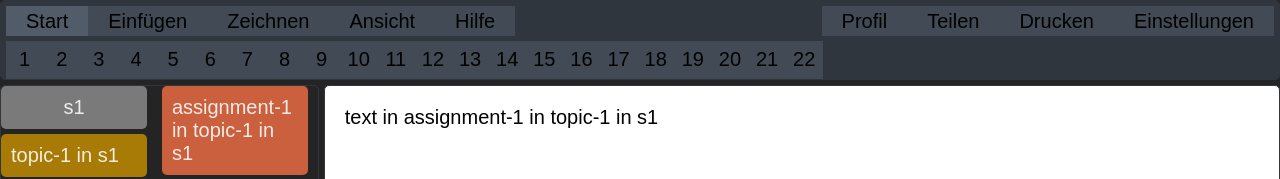
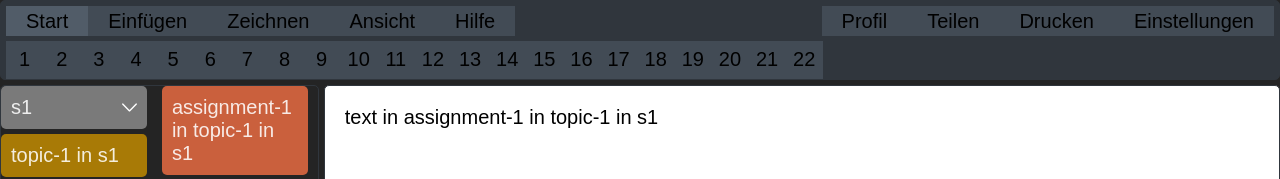
Before and after one commit to EllisArn/LA_245_1706_Prototyp, a React (Vite) app: page / in a window 1280 px wide. Shown: the top 179 px of the page. Built offline with nearby package versions, Linux system fonts and the light colour scheme.

Commit message:
svg für dropdown

```diff
--- a/src/App.css
+++ b/src/App.css
@@ -124,6 +124,10 @@ nav {
   gap: 5px;
 }
 
+#dropdownArrow {
+  height: 15px;
+}
+
 #assignments-container {
   display: flex;
   flex-direction: column;
@@ -139,9 +143,11 @@ nav {
 }
 
 #labelToToggle {
-  display: inline-block;
+  display: flex;
   width: calc(100% - 30px);
   text-align: center;
+  justify-content: space-between;
+  align-items: center;
   background-color: rgb(122, 122, 122);
   cursor: pointer;
   padding: 10px;
--- a/src/App.jsx
+++ b/src/App.jsx
@@ -1,5 +1,6 @@
 import React, { useEffect } from 'react'
 import './App.css'
+import DownArrow from './assets/down-arrow-svgrepo-com.svg'
 
 function App() {
   useEffect(() => {
@@ -12,7 +13,9 @@ function App() {
     let selectedHeaderButton = document.querySelector('.selectedHeaderButton')
     createEditButtons(selectedHeaderButton.id)
 
-    let selectedSubject = document.querySelector('#labelToToggle').innerHTML
+    let selectedSubject = document.querySelector(
+      '#labelToToggle-text'
+    ).innerHTML
 
     document.querySelector(
       '#textfield'
@@ -37,7 +40,7 @@ function App() {
         toggle.checked = true
       }
       toggleOptions()
-      document.querySelector('#labelToToggle').innerHTML =
+      document.querySelector('#labelToToggle-text').innerHTML =
         event.target.innerHTML
       document.querySelectorAll('.topics').forEach((topic) => {
         topic.innerHTML = `${topic.id} in ${event.target.innerHTML}`
@@ -172,8 +175,10 @@ function App() {
         <nav>
           <div id="subjectAndTopic-container">
             <label id="labelToToggle" htmlFor="toggle">
-              s1
+              <span id="labelToToggle-text">s1</span>
+              <img id="dropdownArrow" src={DownArrow} alt="down-arrow" />
             </label>
+
             <input type="checkbox" id="toggle"></input>
             <div className="subjects" value="s1">
               s1
```
Also changed, not shown: src/assets/down-arrow-svgrepo-com.svg (added).
